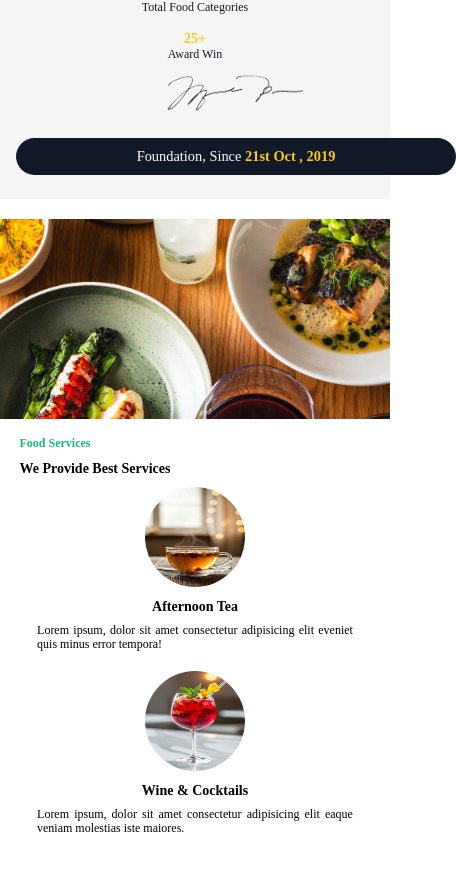
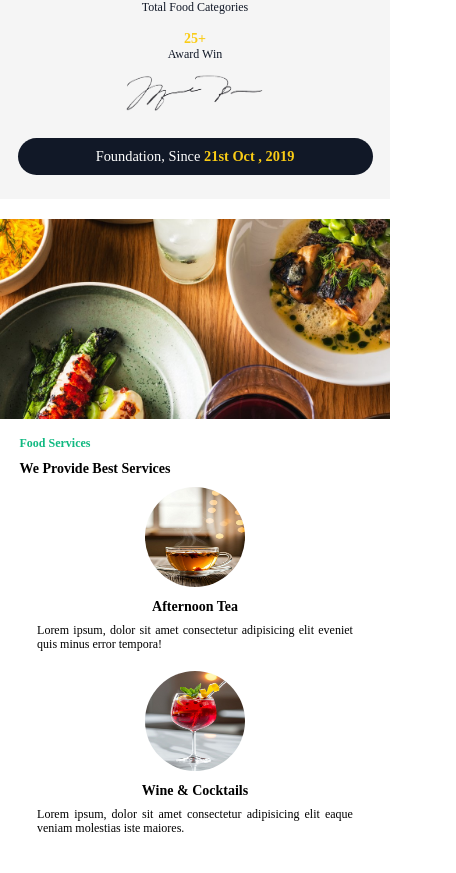
Before and after one commit to IamNitu/FoodCalling, a React (Vite) app: page / in a window 390 px wide. Shown: the part 1492-2365 px from the top of the page, 456 px wide, since content can reach past the window. Built offline with nearby package versions, Linux system fonts and the light colour scheme.

Commit message:
improved responsive homepage

```diff
--- a/src/FoodIntro.css
+++ b/src/FoodIntro.css
@@ -186,7 +186,8 @@
   }
 
   .foundation {
-    width: 88%;
+    max-width: 315px;
+    /* width: 88%; */
     font-size: 14px;
     padding: 8px 12px;
   }
```
